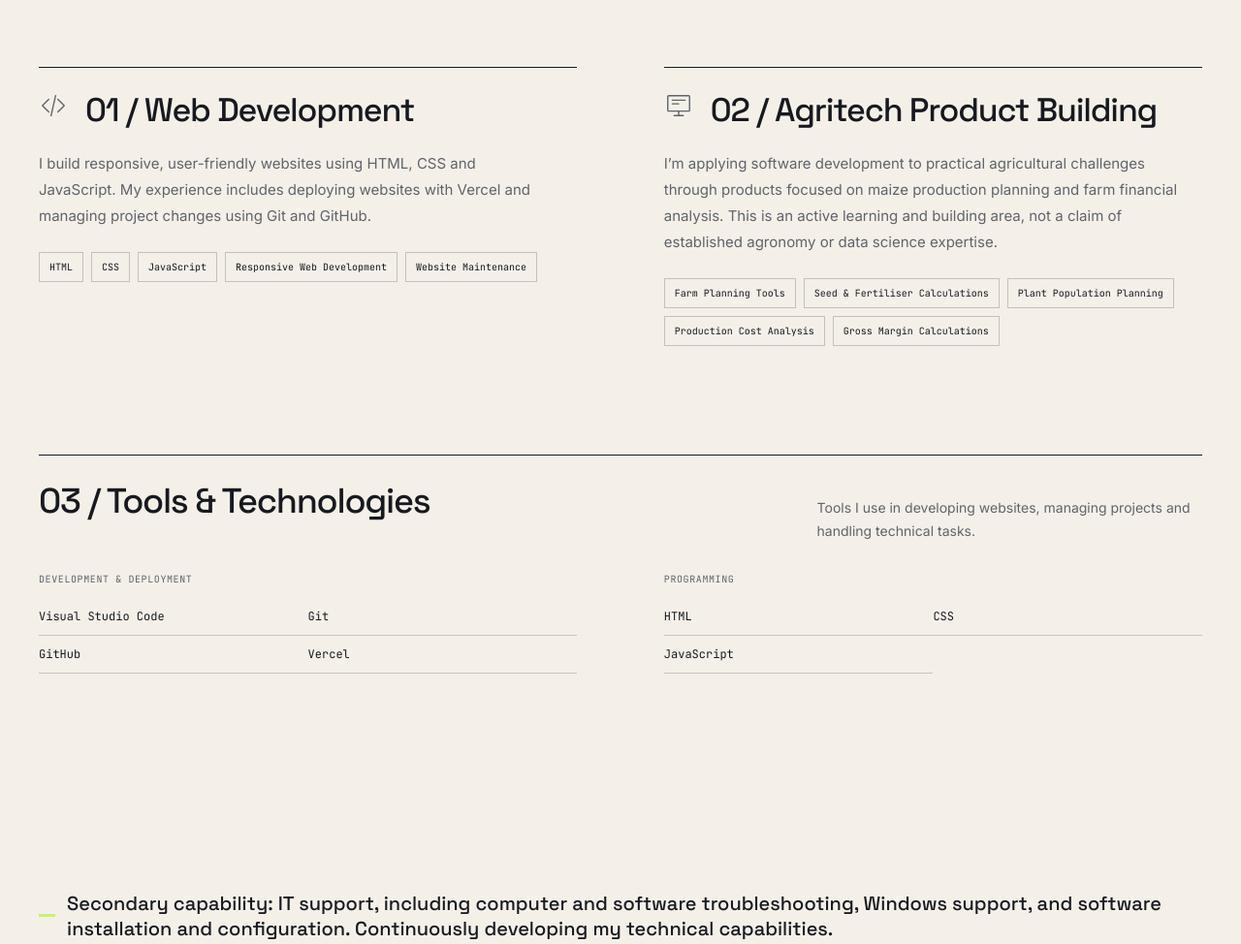
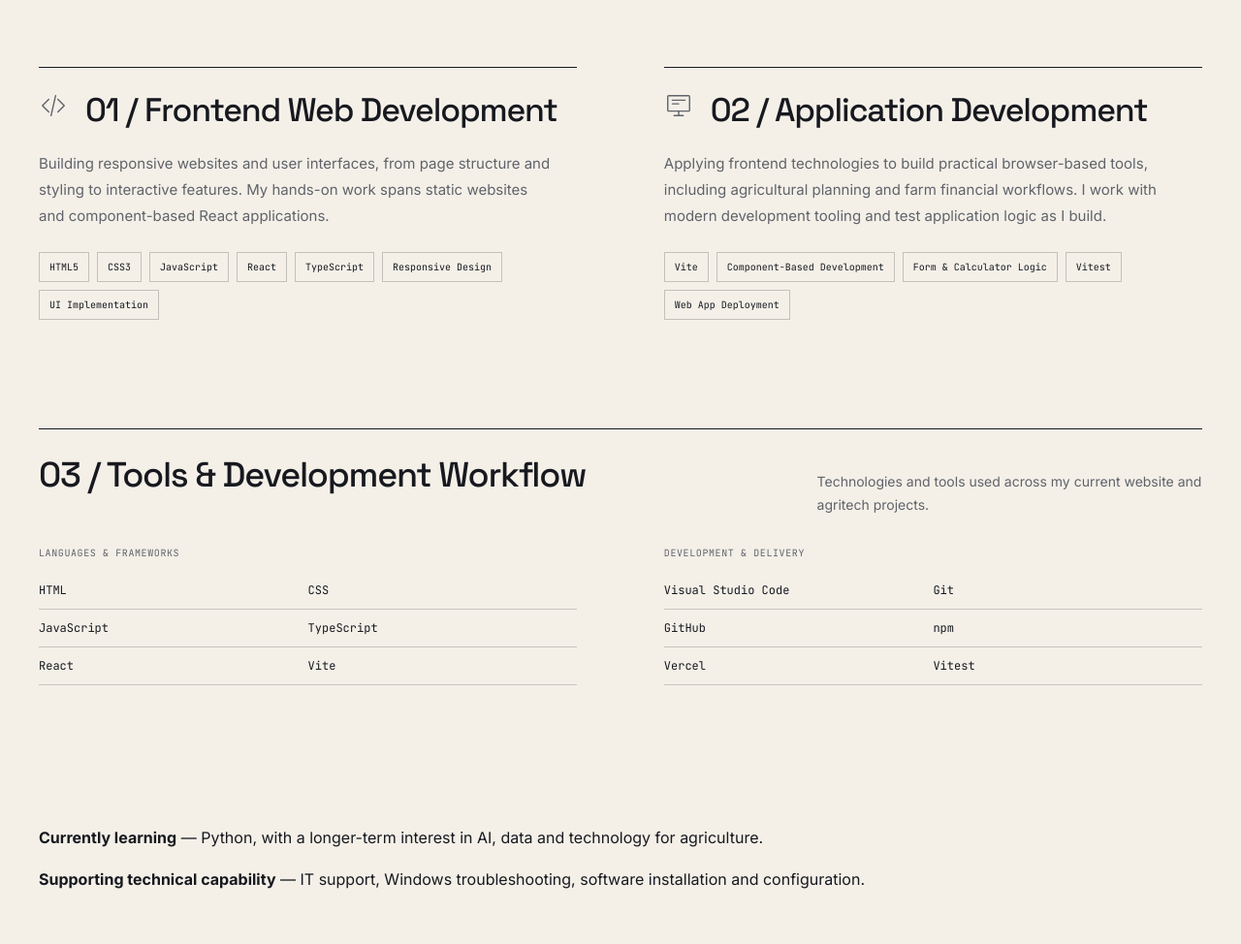
Before and after one commit to wmlauzi/Portfolio, a plain HTML site: page index.html in a window 1280 px wide. Shown: the part 6120-7094 px from the top of the page at 97% size. Drawn offline with Linux system fonts and the light colour scheme.

Commit message:
Update portfolio technical stack

```diff
--- a/index.html
+++ b/index.html
@@ -1092,15 +1092,17 @@
                   <path d="m11 9-7 7 7 7M21 9l7 7-7 7M18.5 5l-5 22" stroke="currentColor" stroke-width="1.5" stroke-linecap="round" stroke-linejoin="round"/>
                 </svg>
               </span>
-              <h3>01 / Web Development</h3>
+              <h3>01 / Frontend Web Development</h3>
             </header>
-            <p class="capability-summary">I build responsive, user-friendly websites using HTML, CSS and JavaScript. My experience includes deploying websites with Vercel and managing project changes using Git and GitHub.</p>
-            <ul class="capability-skills" aria-label="Web development core skills">
-              <li>HTML</li>
-              <li>CSS</li>
+            <p class="capability-summary">Building responsive websites and user interfaces, from page structure and styling to interactive features. My hands-on work spans static websites and component-based React applications.</p>
+            <ul class="capability-skills" aria-label="Frontend development skills">
+              <li>HTML5</li>
+              <li>CSS3</li>
               <li>JavaScript</li>
-              <li>Responsive Web Development</li>
-              <li>Website Maintenance</li>
+              <li>React</li>
+              <li>TypeScript</li>
+              <li>Responsive Design</li>
+              <li>UI Implementation</li>
             </ul>
           </article>
 
@@ -1112,47 +1114,54 @@
                   <path d="M11 27h10M16 22v5M9 10h14M9 14h7" stroke="currentColor" stroke-width="1.5" stroke-linecap="round" stroke-linejoin="round"/>
                 </svg>
               </span>
-              <h3>02 / Agritech Product Building</h3>
+              <h3>02 / Application Development</h3>
             </header>
-            <p class="capability-summary">I’m applying software development to practical agricultural challenges through products focused on maize production planning and farm financial analysis. This is an active learning and building area, not a claim of established agronomy or data science expertise.</p>
-            <ul class="capability-skills" aria-label="Agritech focus areas">
-              <li>Farm Planning Tools</li>
-              <li>Seed &amp; Fertiliser Calculations</li>
-              <li>Plant Population Planning</li>
-              <li>Production Cost Analysis</li>
-              <li>Gross Margin Calculations</li>
+            <p class="capability-summary">Applying frontend technologies to build practical browser-based tools, including agricultural planning and farm financial workflows. I work with modern development tooling and test application logic as I build.</p>
+            <ul class="capability-skills" aria-label="Application development skills">
+              <li>Vite</li>
+              <li>Component-Based Development</li>
+              <li>Form &amp; Calculator Logic</li>
+              <li>Vitest</li>
+              <li>Web App Deployment</li>
             </ul>
           </article>
         </div>
 
         <section class="tools-block" aria-labelledby="toolsHeading">
           <header class="tools-heading">
-            <h3 id="toolsHeading">03 / Tools &amp; Technologies</h3>
-            <p>Tools I use in developing websites, managing projects and handling technical tasks.</p>
+            <h3 id="toolsHeading">03 / Tools &amp; Development Workflow</h3>
+            <p>Technologies and tools used across my current website and agritech projects.</p>
           </header>
           <div class="tools-grid">
             <div class="tools-group">
-              <h4>Development &amp; Deployment</h4>
+              <h4>Languages &amp; Frameworks</h4>
+              <ul class="tools-list">
+                <li>HTML</li>
+                <li>CSS</li>
+                <li>JavaScript</li>
+                <li>TypeScript</li>
+                <li>React</li>
+                <li>Vite</li>
+              </ul>
+            </div>
+            <div class="tools-group">
+              <h4>Development &amp; Delivery</h4>
               <ul class="tools-list">
                 <li>Visual Studio Code</li>
                 <li>Git</li>
                 <li>GitHub</li>
+                <li>npm</li>
                 <li>Vercel</li>
+                <li>Vitest</li>
               </ul>
-            </div>
-            <div class="tools-group">
-              <h4>Programming</h4>
-              <ul class="tools-list">
-                <li>HTML</li>
-                <li>CSS</li>
-                <li>JavaScript</li>
-              </ul>
-
             </div>
           </div>
         </section>
 
-        <p class="skills-closing">Secondary capability: IT support, including computer and software troubleshooting, Windows support, and software installation and configuration. Continuously developing my technical capabilities.</p>
+        <div class="skills-next">
+          <p><strong>Currently learning</strong> — Python, with a longer-term interest in AI, data and technology for agriculture.</p>
+          <p><strong>Supporting technical capability</strong> — IT support, Windows troubleshooting, software installation and configuration.</p>
+        </div>
       </div>
     </section>
 
```
